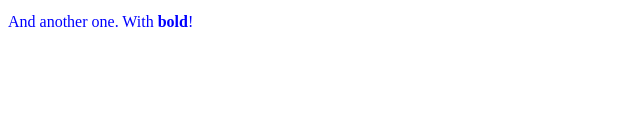
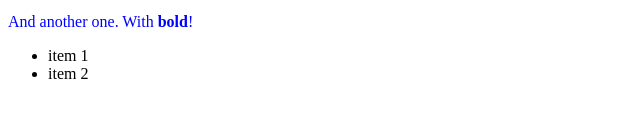
Before and after one commit to asregist/hello-world, a plain HTML site: page index.html in a window 1280 px wide. Shown: the part 559-676 px from the top of the page, 0-640 px from the left. Drawn offline with Linux system fonts and the light colour scheme.

Commit message:
added list
elaborate description

```diff
--- a/index.html
+++ b/index.html
@@ -16,6 +16,12 @@
   <h1>This is my first website!</h1>
   <p class="red">Here is a paragraph.</p>
   <p class="blue">And another one. With <strong>bold</strong>!</p>
+
+  <ul>
+    <li>item 1</li>
+    <li>item 2</li>
+  </ul>
+
 </body>
 
 </html>
```
